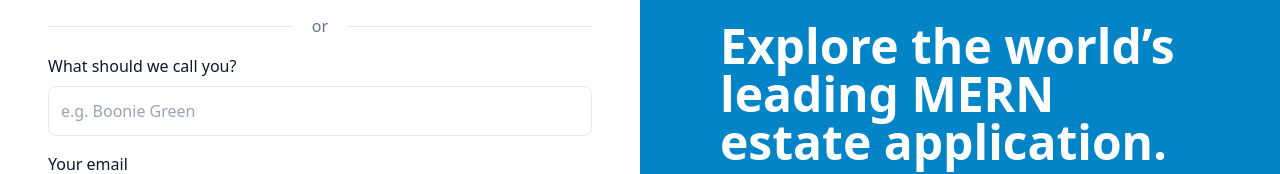
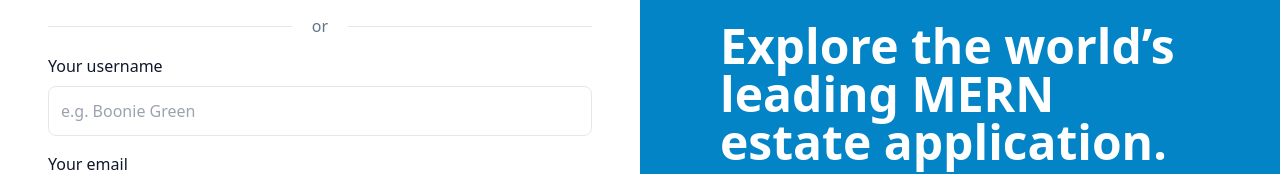
Before and after one commit to IvanSarabeev/MERN-Estate, a React (Vite) app in the folder client/: page /sign-up in a window 1280 px wide. Shown: the part 300-474 px from the top of the page. Built offline with nearby package versions, Linux system fonts and the light colour scheme; no server answers.

Commit message:
refactor: email length / navigation after sign in

```diff
--- a/client/src/pages/sign-in/SignIn.tsx
+++ b/client/src/pages/sign-in/SignIn.tsx
@@ -39,7 +39,7 @@ const SignIn: React.FC = () => {
         });
 
         setTimeout(() => {
-          navigate("/profile");
+          navigate("/account");
         }, 2000);
       } catch (error) {
         setAlertBadge({
--- a/client/src/pages/sign-up/components/SignUpForm.tsx
+++ b/client/src/pages/sign-up/components/SignUpForm.tsx
@@ -48,7 +48,7 @@ const SignUpForm: React.FunctionComponent<SignUpFormProps> = ({
               htmlFor="username"
               className="regular-14 xl:regular-16 font-semibold text-slate-900"
             >
-              What should we call you?
+              Your username
             </label>
             <Input
               required
--- a/client/src/utils/formValidation.ts
+++ b/client/src/utils/formValidation.ts
@@ -9,7 +9,7 @@ const passwordRegex = /^(?=.*[a-z])(?=.*[A-Z])(?=.*\d)(?=.*[@$!%*?&])[A-Za-z\d@$
 export const signInValidationSchema = Yup.object().shape({
     email: Yup.string()
         .min(5, 'Email must be at least 5 characters')
-        .max(25, "Email cannot exceed 25 characters")
+        .max(35, "Email cannot exceed 35 characters")
         .matches(
             emailRegex,
             'Invalid email address !'
@@ -32,7 +32,7 @@ export const signUpSchema = Yup.object().shape({
         .required("Username is required !"),
     email: Yup.string()
         .min(5, 'Email must be at least 5 characters')
-        .max(25, "Email cannot exceed 25 characters")
+        .max(35, "Email cannot exceed 35 characters")
         .matches(
             emailRegex,
             'Invalid email address !'
```
